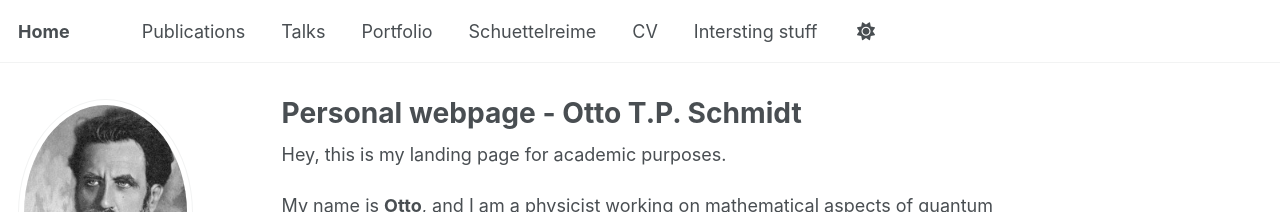
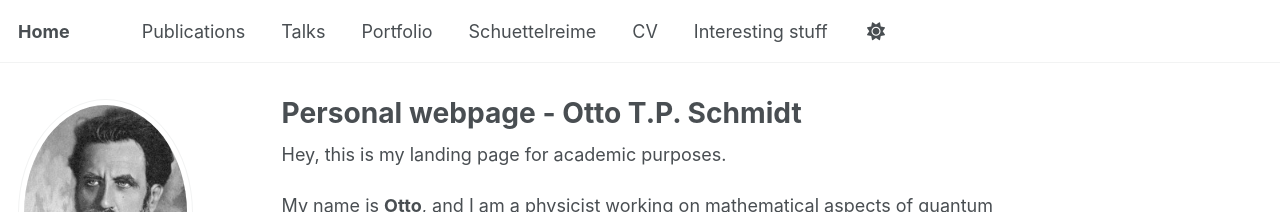
Before and after one commit to ottotpschmidt/ottotpschmidt.github.io, a Jekyll site: the page built from _pages/about.md, in a window 1280 px wide. Shown: the top 212 px of the page. Built offline with Jekyll 4.4.1, drawn with Linux system fonts in a browser that asks for light colours; some web fonts are replaced; a script that is not in the unit is left out.

Commit message:
Fix typo in navigation title from 'Intersting' to 'Interesting'

```diff
--- a/_data/navigation.yml
+++ b/_data/navigation.yml
@@ -23,5 +23,5 @@ main:
   - title: "CV"
     url: /cv/
 
-  - title: "Intersting stuff"
+  - title: "Interesting stuff"
     url: /markdown/
```
